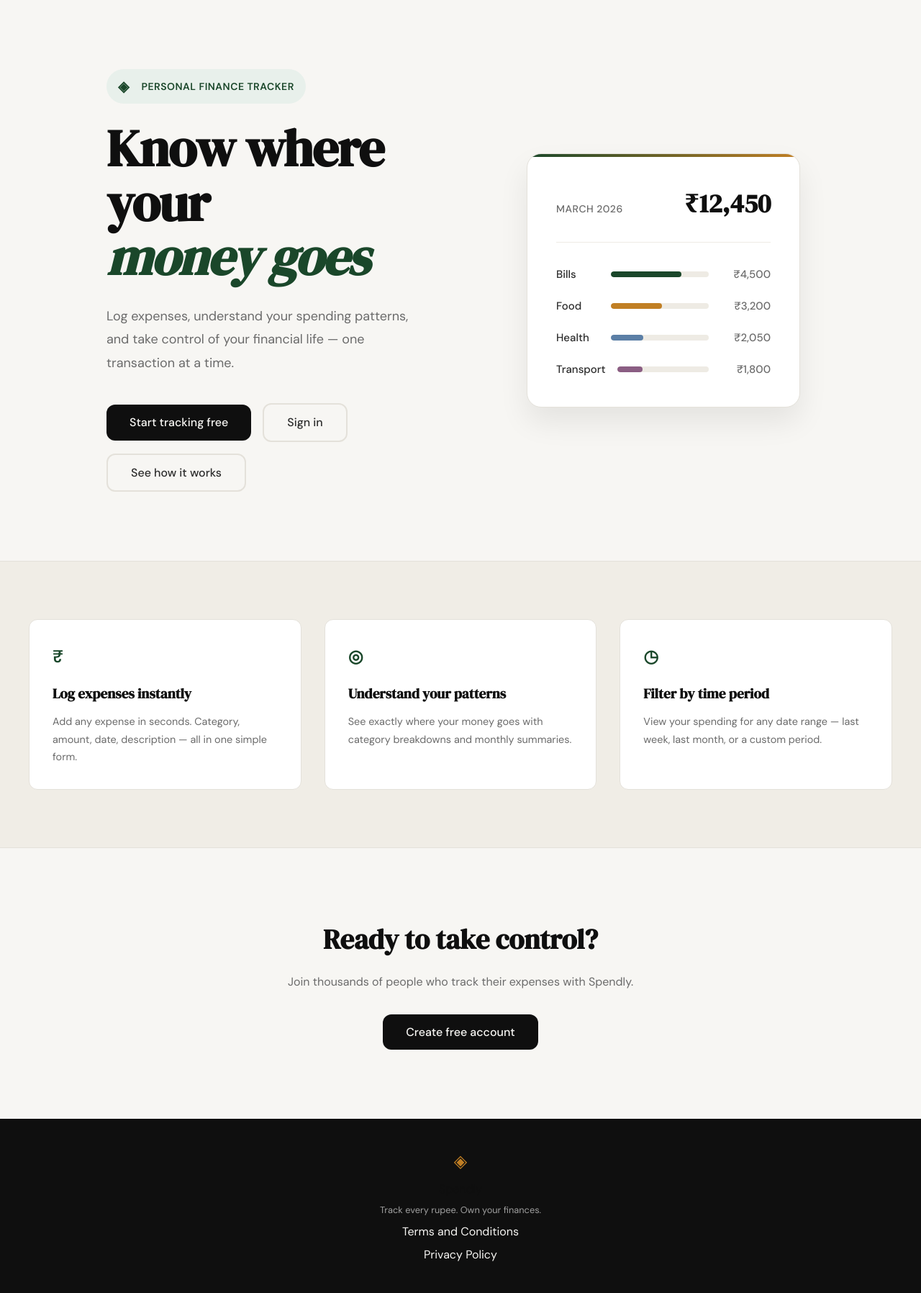
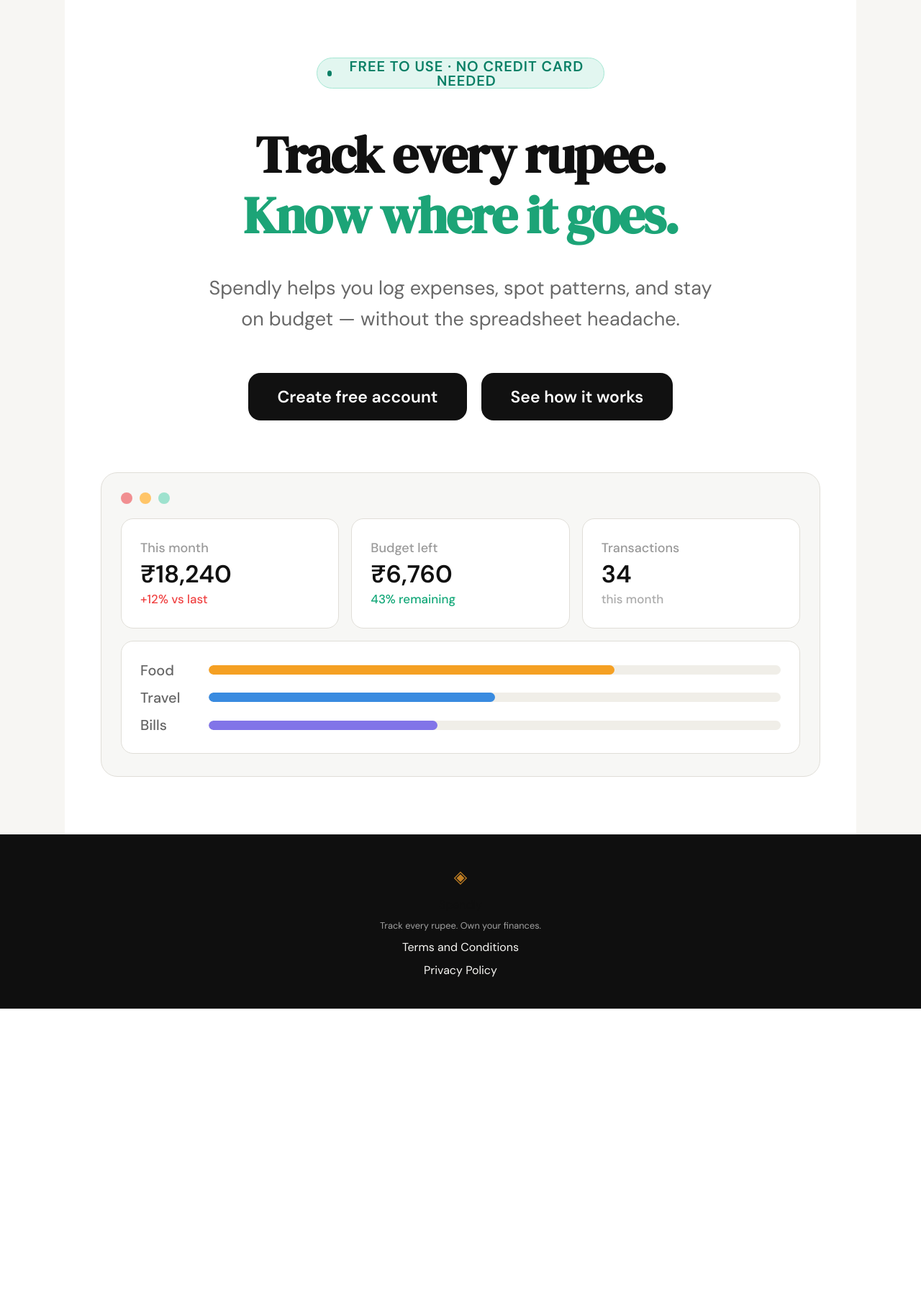
Before and after one commit to abhiark01/Expense-Tracker, a Flask app: page / in a window 1280 px wide. Shown: the part 61-1857 px from the top of the page at 72% size. After the commit the page ends 1462 px from the top, so only its background shows below. Run offline with Flask 3, Linux system fonts and the light colour scheme.

Commit message:
landing: redesign hero section to match mockup

```diff
--- a/app.py
+++ b/app.py
@@ -1,4 +1,5 @@
-from flask import Flask, render_template
+from flask import Flask, render_template, request, redirect, url_for, flash
+from werkzeug.security import generate_password_hash
 
 from database.db import get_db, init_db, seed_db
 
@@ -32,8 +33,37 @@ def privacy():
     return render_template("privacy.html")
 
 
-@app.route("/register")
+@app.route("/register", methods=["GET", "POST"])
 def register():
+    if request.method == "POST":
+        name = request.form.get("name")
+        email = request.form.get("email")
+        password = request.form.get("password")
+        confirm_password = request.form.get("confirm_password")
+
+        if not name or not email or not password or not confirm_password:
+            return render_template("register.html", error="Missing data")
+
+        if password != confirm_password:
+            return render_template("register.html", error="Passwords do not match")
+
+        db = get_db()
+        existing_user = db.execute("SELECT id FROM users WHERE email = ?", (email,)).fetchone()
+
+        if existing_user:
+            db.close()
+            return render_template("register.html", error="Email already registered")
+
+        password_hash = generate_password_hash(password)
+        db.execute(
+            "INSERT INTO users (name, email, password_hash) VALUES (?, ?, ?)",
+            (name, email, password_hash)
+        )
+        db.commit()
+        db.close()
+
+        return redirect(url_for("login"))
+
     return render_template("register.html")
 
 
--- a/static/css/landing.css
+++ b/static/css/landing.css
@@ -1,275 +1,359 @@
 /* Landing Page Specific Styles */
 
-/* Hero Section */
-.hero {
+/* Base Layout & Centering */
+.hero-section {
     display: flex;
-    flex-wrap: wrap;
-    gap: 4rem;
+    flex-direction: column;
     align-items: center;
-    justify-content: center;
-    padding: 6rem 2rem;
-    min-height: 80vh;
-    position: relative;
-    overflow: hidden;
-    background: var(--paper);
+    text-align: center;
+    background-color: #FFFFFF;
+    padding-top: 80px;
+    padding-bottom: 80px;
+    padding-left: 20px;
+    padding-right: 20px;
+    max-width: 1100px;
+    margin: 0 auto;
+    font-family: var(--font-body), sans-serif;
 }
 
-.hero-content {
-    flex: 1 1 300px;
-    max-width: 500px;
-    text-align: left;
-    z-index: 2;
-    padding-right: 2rem;
-}
-
+/* A. Free-plan badge */
 .hero-badge {
     display: inline-flex;
     align-items: center;
-    gap: 0.5rem;
-    background: var(--accent-light);
-    color: var(--accent);
-    font-size: 0.875rem;
-    font-weight: 600;
-    padding: 0.5rem 1rem;
-    border-radius: 50px;
-    margin-bottom: 1.5rem;
+    justify-content: center;
+    gap: 10px;
+    width: 400px;
+    height: 43px;
+    background-color: #E2F6F0;
+    border: 1px solid #A4E7D3;
+    border-radius: 999px;
+    margin-bottom: 50px;
+    box-sizing: border-box;
 }
 
-.hero-badge-icon {
-    font-size: 1.25rem;
-    margin-right: 0.5rem;
+.hero-badge-dot {
+    width: 8px;
+    height: 8px;
+    background-color: #087F65;
+    border-radius: 50%;
+    display: inline-block;
 }
 
 .hero-badge-text {
-    font-size: 0.875rem;
+    font-size: 20px;
     font-weight: 600;
-    text-transform: uppercase;
-    letter-spacing: 0.5px;
+    color: #087F65;
+    line-height: 1;
 }
 
+/* B. Main headline */
 .hero-title {
-    font-family: var(--font-display);
-    font-size: clamp(3rem, 7vw, 4.5rem);
-    line-height: 1.05;
-    color: var(--ink);
-    margin-bottom: 1.75rem;
-    display: block;
+    display: flex;
+    flex-direction: column;
+    align-items: center;
+    font-size: 72px;
+    font-weight: 700;
+    line-height: 1.16;
+    letter-spacing: -2px;
+    margin-bottom: 38px;
 }
 
-.hero-title em {
-    font-style: italic;
-    color: var(--accent);
+.hero-title .line-1 {
+    color: #111111;
 }
 
-.hero-subtitle {
-    font-size: 1.125rem;
-    color: var(--ink-muted);
-    line-height: 1.8;
-    margin-bottom: 2.5rem;
-    max-width: 420px;
+.hero-title .line-2 {
+    color: #1CA477;
 }
 
+/* C. Supporting description */
+.hero-subtitle {
+    font-size: 27px;
+    font-weight: 400;
+    line-height: 1.6;
+    color: #686868;
+    max-width: 760px;
+    margin-bottom: 54px;
+}
+
+/* D. Call-to-action buttons */
 .hero-actions {
     display: flex;
-    gap: 1rem;
-    flex-wrap: wrap;
+    flex-direction: row;
+    gap: 20px;
+    justify-content: center;
+    align-items: center;
+    margin-bottom: 72px;
 }
 
-.btn-primary {
+.btn-cta {
     display: inline-flex;
     align-items: center;
-    gap: 0.5rem;
-    background: var(--ink);
-    color: var(--paper);
-    padding: 0.75rem 2rem;
-    border-radius: 12px;
-    font-weight: 500;
-    font-size: 1rem;
-    transition: all 0.3s ease;
+    justify-content: center;
+    height: 66px;
+    background-color: #111111;
+    color: #FFFFFF;
+    font-size: 23px;
+    font-weight: 600;
+    border-radius: 17px;
+    text-decoration: none;
     border: none;
     cursor: pointer;
+    box-sizing: border-box;
+    transition: opacity 0.2s ease;
 }
 
-.btn-primary:hover {
-    background: var(--accent);
-    transform: translateY(-2px);
-    box-shadow: 0 4px 12px rgba(0,0,0,0.15);
+.btn-cta:hover {
+    opacity: 0.9;
 }
 
-.btn-ghost {
-    display: inline-flex;
-    align-items: center;
-    gap: 0.5rem;
-    background: transparent;
-    color: var(--ink-soft);
-    padding: 0.75rem 2rem;
-    border: 2px solid var(--border);
-    border-radius: 12px;
-    font-weight: 500;
-    font-size: 1rem;
-    transition: all 0.3s ease;
-    cursor: pointer;
+.btn-cta:nth-child(1) {
+    width: 304px;
 }
 
-.btn-ghost:hover {
-    border-color: var(--ink);
-    color: var(--ink);
-    background: var(--border-soft);
-    transform: translateY(-2px);
+.btn-cta:nth-child(2) {
+    width: 266px;
 }
 
-/* Hero Visual */
-.hero-visual {
-    flex: 1 1 350px;
-    max-width: 420px;
+/* 4. Dashboard Preview Card */
+.dashboard-card {
+    width: 1000px;
+    max-width: 100%;
+    height: 423px;
+    background-color: #F7F7F5;
+    border: 1px solid #E0DED8;
+    border-radius: 23px;
+    padding: 27px;
+    box-sizing: border-box;
     display: flex;
-    justify-content: center;
-    z-index: 2;
+    flex-direction: column;
+    position: relative;
+    text-align: left;
 }
 
-.mock-card {
-    background: var(--paper-card);
-    border: 1px solid var(--border);
-    border-radius: 20px;
-    padding: 2.5rem;
-    width: 100%;
-    box-shadow: 0 20px 40px rgba(0,0,0,0.08);
-    position: relative;
-    overflow: hidden;
+/* Window controls */
+.window-controls {
+    display: flex;
+    gap: 10px;
+    margin-bottom: 20px;
 }
 
-.mock-card::before {
-    content: '';
-    position: absolute;
-    top: 0;
-    left: 0;
-    right: 0;
-    height: 4px;
-    background: linear-gradient(90deg, var(--accent), var(--accent-2));
+.control-dot {
+    width: 16px;
+    height: 16px;
+    border-radius: 50%;
+    display: inline-block;
 }
 
-.mock-card-header {
-    display: flex;
-    justify-content: space-between;
-    align-items: baseline;
-    margin-bottom: 2rem;
-    padding-bottom: 1.5rem;
-    border-bottom: 1px solid var(--border-soft);
+.dot-red {
+    background-color: #F18F91;
 }
 
-.mock-label {
-    font-size: 0.875rem;
-    font-weight: 500;
-    color: var(--ink-muted);
-    text-transform: uppercase;
-    letter-spacing: 0.5px;
+.dot-yellow {
+    background-color: #FFC568;
 }
 
-.mock-total {
-    font-family: var(--font-display);
-    font-size: 2.25rem;
-    color: var(--ink);
-    font-weight: 600;
+.dot-green {
+    background-color: #9EE2CE;
 }
 
-.mock-bars {
+/* Summary cards */
+.summary-cards {
+    display: grid;
+    grid-template-columns: repeat(3, 1fr);
+    gap: 17px;
+    margin-bottom: 17px;
+}
+
+.summary-card {
+    background-color: #FFFFFF;
+    border: 1px solid #E0DED8;
+    border-radius: 17px;
+    padding: 26px;
+    height: 153px;
+    box-sizing: border-box;
     display: flex;
     flex-direction: column;
-    gap: 1.25rem;
+    justify-content: space-between;
 }
 
-.mock-bar-row {
-    display: flex;
-    align-items: center;
-    gap: 1rem;
+.summary-label {
+    font-size: 18px;
+    font-weight: 500;
+    color: #999999;
 }
 
-.mock-cat {
-    font-size: 0.9375rem;
+.summary-value {
+    font-size: 34px;
+    font-weight: 700;
+    color: #111111;
+    line-height: 1.1;
+}
+
+.summary-trend {
+    font-size: 17px;
     font-weight: 500;
-    color: var(--ink-soft);
-    min-width: 60px;
+}
+
+.summary-trend.negative {
+    color: #F04444;
+}
+
+.summary-trend.positive {
+    color: #14A879;
+}
+
+.summary-trend.neutral {
+    color: #AAAAAA;
+}
+
+/* Spending category panel */
+.category-panel {
+    width: 100%;
+    height: 157px;
+    background-color: #FFFFFF;
+    border: 1px solid #E0DED8;
+    border-radius: 17px;
+    padding: 20px 26px;
+    box-sizing: border-box;
+    display: flex;
+    flex-direction: column;
+    justify-content: space-around;
+}
+
+.category-row {
     display: flex;
     align-items: center;
 }
 
-.mock-bar-track {
-    flex: 1;
-    height: 8px;
-    background: var(--border-soft);
-    border-radius: 4px;
-    overflow: hidden;
+.category-label {
+    width: 95px;
+    font-size: 20px;
+    font-weight: 500;
+    color: #666666;
 }
 
-.mock-bar {
-    height: 100%;
-    border-radius: 4px;
+.category-track {
+    flex: 1;
+    height: 13px;
+    background-color: #F0EEE8;
+    border-radius: 999px;
+    overflow: hidden;
+    position: relative;
 }
 
-.mock-bar { background: var(--accent); }
-.mock-bar-2 { background: var(--accent-2); }
-.mock-bar-3 { background: #5b7fa6; }
-.mock-bar-4 { background: #8b5e83; }
-
-.mock-amt {
-    font-size: 0.9375rem;
-    font-weight: 500;
-    color: var(--ink-muted);
-    min-width: 70px;
-    text-align: right;
+.category-fill {
+    height: 100%;
+    border-radius: 999px;
 }
 
-/* Responsive Design */
-@media (max-width: 900px) {
-    .hero {
-        flex-direction: column;
-        text-align: center;
-        padding: 4rem 2rem;
+.fill-food {
+    background-color: #F5A023;
+}
+
+.fill-travel {
+    background-color: #398BE0;
+}
+
+.fill-bills {
+    background-color: #8174E8;
+}
+
+/* Modal styles for video */
+.modal {
+    position: fixed;
+    z-index: 1000;
+    left: 0;
+    top: 0;
+    width: 100%;
+    height: 100%;
+    overflow: auto;
+    background-color: rgba(0,0,0,0.5);
+    padding-top: 60px;
+}
+
+.modal-content {
+    background-color: #fefefe;
+    margin: 5% auto;
+    padding: 20px;
+    border: 1px solid #888;
+    width: 80%;
+    max-width: 600px;
+    position: relative;
+    border-radius: 8px;
+}
+
+.close-btn {
+    color: #aaa;
+    float: right;
+    font-size: 28px;
+    font-weight: bold;
+    position: absolute;
+    top: 10px;
+    right: 20px;
+    cursor: pointer;
+}
+
+.close-btn:hover,
+.close-btn:focus {
+    color: black;
+    text-decoration: none;
+}
+
+/* Responsive Behavior */
+@media (max-width: 1024px) {
+    .dashboard-card {
+        width: 100%;
+        height: auto;
     }
+}
 
-    .hero-content {
-        text-align: center;
-        order: 2;
-    }
-
+@media (max-width: 768px) {
     .hero-badge {
-        justify-content: center;
+        width: 100%;
+        max-width: 360px;
+        font-size: 16px;
     }
 
     .hero-title {
-        text-align: center;
+        font-size: 42px;
     }
 
     .hero-subtitle {
-        max-width: 100%;
-        margin-left: auto;
-        margin-right: auto;
+        font-size: 20px;
+        br {
+            display: none;
+        }
     }
 
     .hero-actions {
-        justify-content: center;
+        flex-direction: column;
+        width: 100%;
     }
 
-    .hero-visual {
-        order: 1;
-        margin-bottom: 2rem;
+    .btn-cta:nth-child(1),
+    .btn-cta:nth-child(2) {
+        width: 100%;
+        max-width: 320px;
+    }
+
+    .summary-cards {
+        grid-template-columns: 1fr;
+    }
+
+    .dashboard-card {
+        height: auto;
+    }
+
+    .category-panel {
+        height: auto;
+        gap: 15px;
+        padding: 15px;
     }
 }
 
-@media (max-width: 600px) {
-    .hero {
-        padding: 3rem 1.5rem;
-    }
-
+@media (max-width: 480px) {
     .hero-title {
-        font-size: clamp(2.25rem, 8vw, 3.5rem);
-    }
-
-    .mock-card {
-        padding: 2rem;
-    }
-
-    .mock-total {
-        font-size: 2rem;
+        font-size: 32px;
     }
 }
--- a/templates/landing.html
+++ b/templates/landing.html
@@ -7,172 +7,112 @@
 {% endblock %}
 
 {% block content %}
+<section class="hero-section">
+    <!-- Free-plan badge -->
+    <div class="hero-badge">
+        <span class="hero-badge-dot"></span>
+        <span class="hero-badge-text">Free to use · No credit card needed</span>
+    </div>
 
-<section class="hero">
-    <div class="hero-content">
-        <div class="hero-badge">
-        <span class="hero-badge-icon">◈</span>
-        <span class="hero-badge-text">Personal Finance Tracker</span>
+    <!-- Main headline -->
+    <h1 class="hero-title">
+        <span class="line-1">Track every rupee.</span>
+        <span class="line-2">Know where it goes.</span>
+    </h1>
+
+    <!-- Supporting description -->
+    <p class="hero-subtitle">
+        Spendly helps you log expenses, spot patterns, and stay<br>
+        on budget — without the spreadsheet headache.
+    </p>
+
+    <!-- Call-to-action buttons -->
+    <div class="hero-actions">
+        <a href="{{ url_for('register') }}" class="btn-cta btn-black">Create free account</a>
+        <a href="{{ url_for('login') }}" class="btn-cta btn-black" id="openModalBtn">See how it works</a>
     </div>
-        <h1 class="hero-title">
-            Know where your<br>
-            <em>money goes</em>
-        </h1>
-        <p class="hero-subtitle">
-            Log expenses, understand your spending patterns,
-            and take control of your financial life —
-            one transaction at a time.
-        </p>
-        <div class="hero-actions">
-            <a href="{{ url_for('register') }}" class="btn-primary">Start tracking free</a>
-            <a href="{{ url_for('login') }}" class="btn-ghost">Sign in</a>
-            <a href="#" class="btn-ghost" id="openModalBtn">See how it works</a>
+
+    <!-- Dashboard Preview Card -->
+    <div class="dashboard-card">
+        <!-- Window controls -->
+        <div class="window-controls">
+            <span class="control-dot dot-red"></span>
+            <span class="control-dot dot-yellow"></span>
+            <span class="control-dot dot-green"></span>
+        </div>
+
+        <!-- Summary cards -->
+        <div class="summary-cards">
+            <div class="summary-card">
+                <span class="summary-label">This month</span>
+                <span class="summary-value">₹18,240</span>
+                <span class="summary-trend negative">+12% vs last</span>
+            </div>
+            <div class="summary-card">
+                <span class="summary-label">Budget left</span>
+                <span class="summary-value">₹6,760</span>
+                <span class="summary-trend positive">43% remaining</span>
+            </div>
+            <div class="summary-card">
+                <span class="summary-label">Transactions</span>
+                <span class="summary-value">34</span>
+                <span class="summary-trend neutral">this month</span>
             </div>
         </div>
 
-    <div class="hero-visual">
-        <div class="mock-card">
-            <div class="mock-card-header">
-                <span class="mock-label">March 2026</span>
-                <span class="mock-total">₹12,450</span>
+        <!-- Spending category panel -->
+        <div class="category-panel">
+            <div class="category-row">
+                <span class="category-label">Food</span>
+                <div class="category-track">
+                    <div class="category-fill fill-food" style="width: 71%;"></div>
                 </div>
-            <div class="mock-bars">
-                <div class="mock-bar-row">
-                    <span class="mock-cat">Bills</span>
-                    <div class="mock-bar-track">
-                        <div class="mock-bar" style="width: 72%"></div>
             </div>
-                    <span class="mock-amt">₹4,500</span>
+            <div class="category-row">
+                <span class="category-label">Travel</span>
+                <div class="category-track">
+                    <div class="category-fill fill-travel" style="width: 50%;"></div>
                 </div>
-                <div class="mock-bar-row">
-                    <span class="mock-cat">Food</span>
-                    <div class="mock-bar-track">
-                        <div class="mock-bar mock-bar-2" style="width: 52%"></div>
             </div>
-                    <span class="mock-amt">₹3,200</span>
-                </div>
-                <div class="mock-bar-row">
-                    <span class="mock-cat">Health</span>
-                    <div class="mock-bar-track">
-                        <div class="mock-bar mock-bar-3" style="width: 33%"></div>
-                    </div>
-                    <span class="mock-amt">₹2,050</span>
-                </div>
-                <div class="mock-bar-row">
-                    <span class="mock-cat">Transport</span>
-                    <div class="mock-bar-track">
-                        <div class="mock-bar mock-bar-4" style="width: 28%"></div>
-                    </div>
-                    <span class="mock-amt">₹1,800</span>
+            <div class="category-row">
+                <span class="category-label">Bills</span>
+                <div class="category-track">
+                    <div class="category-fill fill-bills" style="width: 40%;"></div>
                 </div>
             </div>
         </div>
     </div>
 </section>
 
-<section class="features">
-    <div class="features-inner">
-        <div class="feature-card">
-            <div class="feature-icon">₹</div>
-            <h3 class="feature-title">Log expenses instantly</h3>
-            <p class="feature-body">Add any expense in seconds. Category, amount, date, description — all in one simple form.</p>
-        </div>
-        <div class="feature-card">
-            <div class="feature-icon">◎</div>
-            <h3 class="feature-title">Understand your patterns</h3>
-            <p class="feature-body">See exactly where your money goes with category breakdowns and monthly summaries.</p>
-        </div>
-        <div class="feature-card">
-            <div class="feature-icon">◷</div>
-            <h3 class="feature-title">Filter by time period</h3>
-            <p class="feature-body">View your spending for any date range — last week, last month, or a custom period.</p>
-        </div>
-    </div>
-</section>
-
-<section class="cta-section">
-    <div class="cta-inner">
-        <h2 class="cta-title">Ready to take control?</h2>
-        <p class="cta-body">Join thousands of people who track their expenses with Spendly.</p>
-        <a href="{{ url_for('register') }}" class="btn-primary">Create free account</a>
-    </div>
-</section>
-
-<!-- Modal for video -->
-<div id="videoModal" class="modal">
+<!-- Modal for video / demo if needed -->
+<div id="videoModal" class="modal" style="display: none;">
     <div class="modal-content">
         <span class="close-btn">&times;</span>
         <iframe id="videoFrame" width="560" height="315" src="" frameborder="0" allow="accelerometer; autoplay; clipboard-write; encrypted-media; gyroscope; picture-in-picture" allowfullscreen></iframe>
     </div>
 </div>
 
-<style>
-    /* Modal styles */
-    .modal {
-        display: none; /* Hidden by default */
-        position: fixed;
-        z-index: 1000;
-        left: 0;
-        top: 0;
-        width: 100%;
-        height: 100%;
-        overflow: auto;
-        background-color: rgba(0,0,0,0.5);
-        padding-top: 60px;
-    }
-    .modal-content {
-        background-color: #fefefe;
-        margin: 5% auto;
-        padding: 20px;
-        border: 1px solid #888;
-        width: 80%;
-        max-width: 600px;
-        position: relative;
-        border-radius: 8px;
-    }
-    .close-btn {
-        color: #aaa;
-        float: right;
-        font-size: 28px;
-        font-weight: bold;
-        position: absolute;
-        top: 10px;
-        right: 20px;
-        cursor: pointer;
-    }
-    .close-btn:hover,
-    .close-btn:focus {
-        color: black;
-        text-decoration: none;
-    }
-    iframe {
-        border-radius: 4px;
-    }
-</style>
+<script>
+    const modal = document.getElementById("videoModal");
+    const btn = document.getElementById("openModalBtn");
+    const span = document.getElementsByClassName("close-btn")[0];
+    const iframe = document.getElementById("videoFrame");
 
-<script>
-    // Get the modal
-    var modal = document.getElementById("videoModal");
-    var btn = document.getElementById("openModalBtn");
-    var span = document.getElementsByClassName("close-btn")[0];
-    var iframe = document.getElementById("videoFrame");
-
-    // When the user clicks the button, open the modal
+    if (btn) {
         btn.onclick = function(event) {
             event.preventDefault();
             modal.style.display = "block";
-        // Set the video source with autoplay
             iframe.src = "https://www.youtube.com/embed/dQw4w9WgXcQ?autoplay=1";
         }
+    }
 
-    // When the user clicks on <span> (x), close the modal
+    if (span) {
         span.onclick = function() {
             modal.style.display = "none";
-        // Stop the video by clearing the src
             iframe.src = "";
         }
+    }
 
-    // When the user clicks anywhere outside of the modal, close it
     window.onclick = function(event) {
         if (event.target == modal) {
             modal.style.display = "none";
@@ -180,5 +120,4 @@
         }
     }
 </script>
-
 {% endblock %}
--- a/templates/register.html
+++ b/templates/register.html
@@ -36,6 +36,12 @@
                            class="form-input" placeholder="Min. 8 characters"
                            required>
                 </div>
+                <div class="form-group">
+                    <label for="confirm_password">Confirm Password</label>
+                    <input type="password" id="confirm_password" name="confirm_password"
+                           class="form-input" placeholder="Repeat your password"
+                           required>
+                </div>
                 <button type="submit" class="btn-submit">Create account</button>
             </form>
         </div>
```
Also changed, not shown: .claude/specs/02-registration.md (added), spendly.db. Lines whose indentation alone changed are shown as unchanged.
